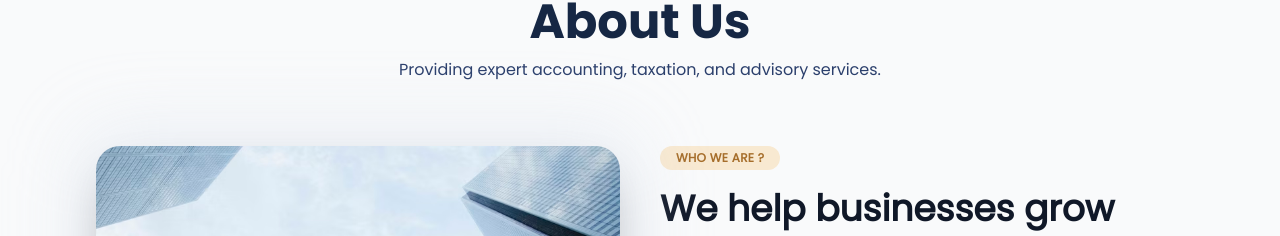
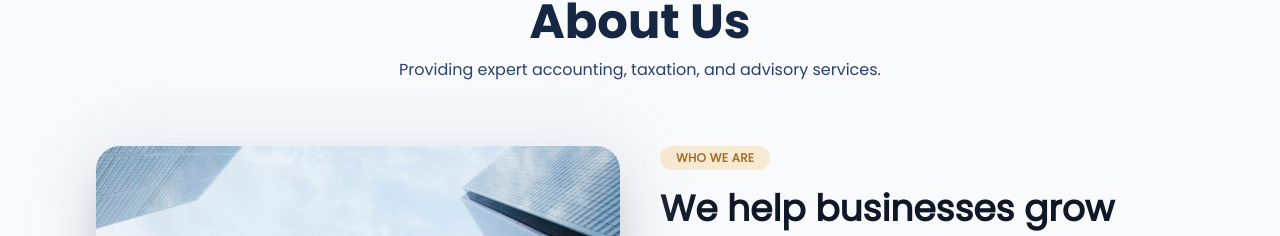
Before and after one commit to AmanTiwari83/UnmatchedConsultancy, a Next.js app: page / in a window 1280 px wide. Shown: the part 890-1126 px from the top of the page. Built offline with nearby package versions, Linux system fonts and the light colour scheme.

Commit message:
check dev

```diff
--- a/src/components/About.tsx
+++ b/src/components/About.tsx
@@ -136,7 +136,7 @@ const About = () => {
   >
     {/* Label */}
     <span className="w-fit rounded-full bg-secondary-100 px-4 py-1 text-xs font-semibold uppercase tracking-wide text-secondary-700">
-        Who We Are ?
+        Who We Are
     </span>
 
     {/* Heading */}
```
